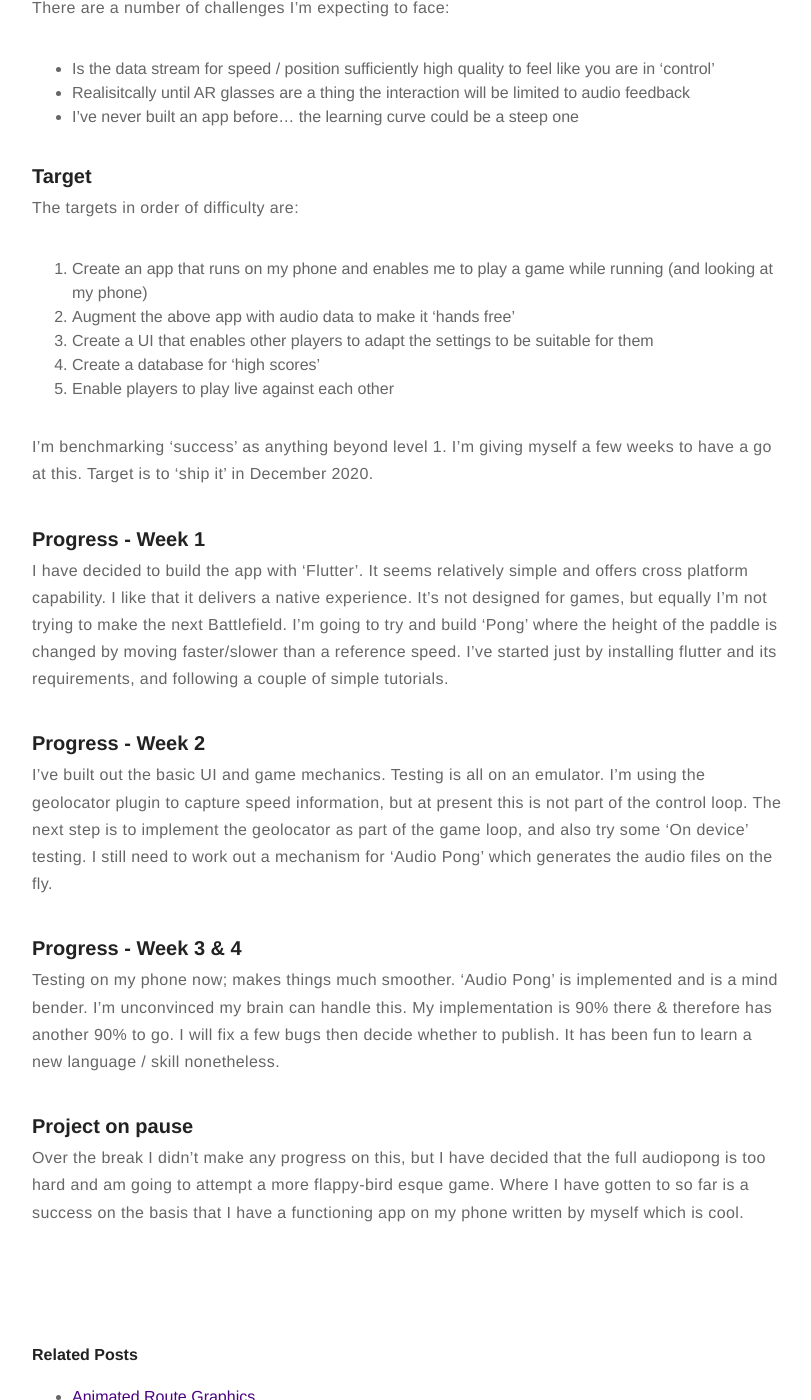
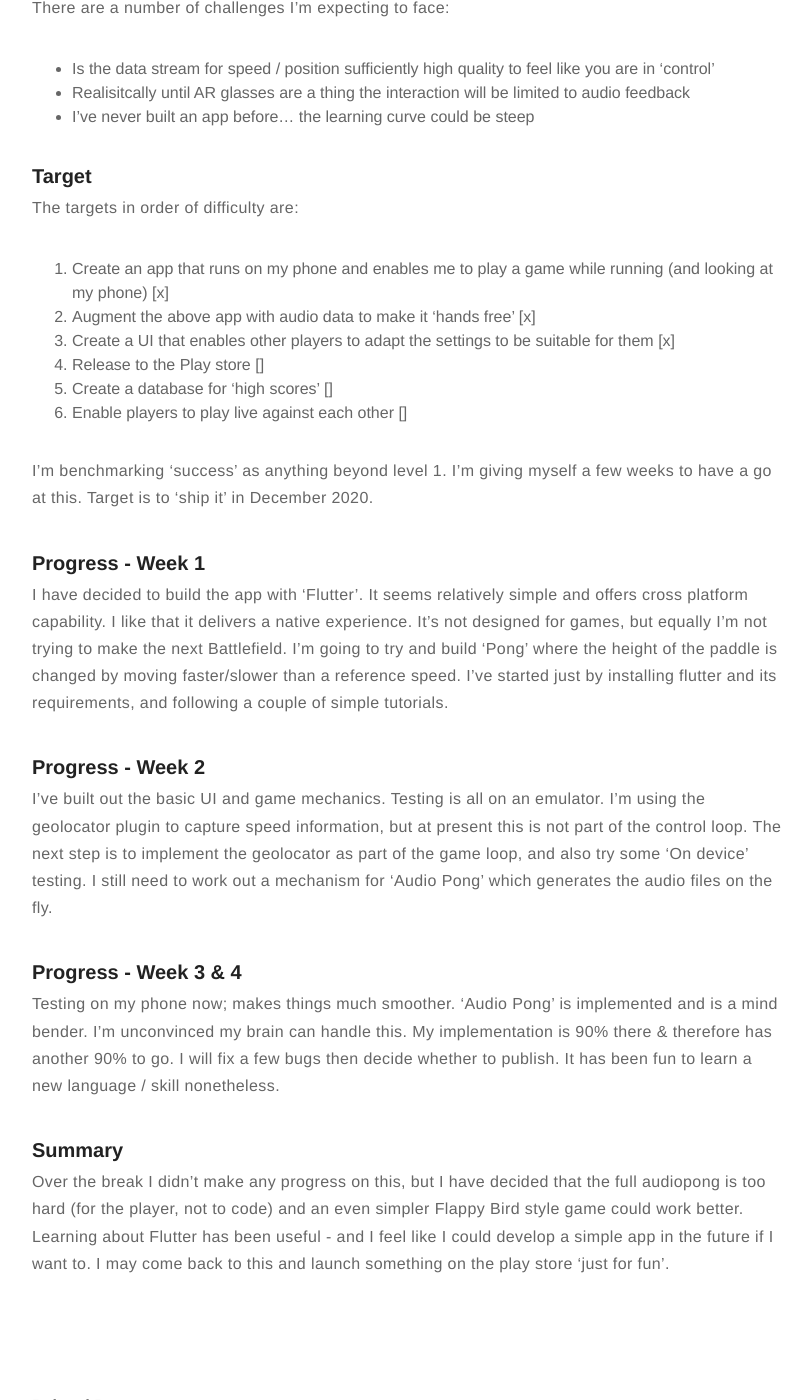
Before and after one commit to jc782/jc782.github.io, a Jekyll site: the page built from _posts/2020-11-11-Flutter-Running-Game.markdown, in a window 1280 px wide and 1400 px high, scrolled down 510 px. Shown: the whole window, without its empty margins (233-1044 px from the left). Built offline with Jekyll 4.4.1, drawn with Linux system fonts in a browser that asks for light colours.

Commit message:
+ book and blog updates

````diff
--- a/_posts/2020-08-15-Acer-aspire-review.markdown
+++ b/_posts/2020-08-15-Acer-aspire-review.markdown
@@ -17,7 +17,7 @@ My chromebook has been EOL'd and my laptop is just too old to be suitable for us
 * Upgradeable RAM (seemingly the only option with the UK with upgradeable RAM at this price-point)
 * Decent build / feel - The laptop feels solid and for a 15" laptop it's suprisingly small and light.
 * Available now rather than in 6wks+
-* My previous laptop was an Acer Aspire and has lasted 8yrs...
+* My previous laptop was an Acer Aspire and has lasted 8yrs... so it seems like a good choice
 
 
 Things I didn't care about and so compromised on:
@@ -36,4 +36,5 @@ I am dual booting Windows and Ubuntu 20.04 with the 5.8 kernel. Most things seem
 Jan 2021 Update:
 * I had issues with audio reliablitly on 20.04 and generally felt a few things were not quite right. I have update to 20.10 Pop OS which seems smoother and the audio works.
 
-The first upgrade should be adding an additional 16GB RAM stick to the Dimm slot.
+Feb 2021 Update:
+* POP OS has generally been pretty good. Occasionally something happens which makes things run slow until I reboot. Unsure what this is. I also regret turning on encryption which seems like just an extra password to remember.
--- a/_posts/2020-11-11-Flutter-Running-Game.markdown
+++ b/_posts/2020-11-11-Flutter-Running-Game.markdown
@@ -19,16 +19,17 @@ I want to keep things relatively simple, but also make something 'interesting'.
 There are a number of challenges I'm expecting to face:
 * Is the data stream for speed / position sufficiently high quality to feel like you are in 'control'
 * Realisitcally until AR glasses are a thing the interaction will be limited to audio feedback
-* I've never built an app before... the learning curve could be a steep one
+* I've never built an app before... the learning curve could be steep
 
 
 ### Target
 The targets in order of difficulty are:
-1. Create an app that runs on my phone and enables me to play a game while running (and looking at my phone)
-2. Augment the above app with audio data to make it 'hands free'
-3. Create a UI that enables other players to adapt the settings to be suitable for them
-4. Create a database for 'high scores'
-5. Enable players to play live against each other
+1. Create an app that runs on my phone and enables me to play a game while running (and looking at my phone) [x]
+2. Augment the above app with audio data to make it 'hands free' [x]
+3. Create a UI that enables other players to adapt the settings to be suitable for them [x]
+4. Release to the Play store []
+5. Create a database for 'high scores' []
+6. Enable players to play live against each other []
 
 I'm benchmarking 'success' as anything beyond level 1. I'm giving myself a few weeks to have a go at this. Target is to 'ship it' in December 2020.
 
@@ -43,5 +44,6 @@ I still need to work out a mechanism for 'Audio Pong' which generates the audio
 ### Progress - Week 3 & 4
 Testing on my phone now; makes things much smoother. 'Audio Pong' is implemented and is a mind bender. I'm unconvinced my brain can handle this. My implementation is 90% there & therefore has another 90% to go. I will fix a few bugs then decide whether to publish. It has been fun to learn a new language / skill nonetheless.
 
-### Project on pause
-Over the break I didn't make any progress on this, but I have decided that the full audiopong is too hard and am going to attempt a more flappy-bird esque game. Where I have gotten to so far is a success on the basis that I have a functioning app on my phone written by myself which is cool.
+### Summary
+Over the break I didn't make any progress on this, but I have decided that the full audiopong is too hard (for the player, not to code) and an even simpler Flappy Bird style game could work better.
+Learning about Flutter has been useful - and I feel like I could develop a simple app in the future if I want to. I may come back to this and launch something on the play store 'just for fun'.
--- a/_posts/2020-12-30-Books-2021.markdown
+++ b/_posts/2020-12-30-Books-2021.markdown
@@ -39,3 +39,7 @@ Bitesize advice - easy to read and probably some truths.
 ### Are Prisons Obsolete?, Angela Davis
 *Feb 2021*
 Interesting book - very essay like. Title should probably be 'Prisons Are Obsolete'. Will be interesting to see the evolution over the next decades.
+
+### The making of the fittest, Sean B. Carrol
+*Feb 2021*
+Good technical details - the repetition of natural selection is fascinating (ie antifreeze fish in Arctic / antarctic) - it's interesting to think about current selection pressures (anthropological ones)
--- a/_posts/2021-02-02-Stringart.markdown
+++ b/_posts/2021-02-02-Stringart.markdown
@@ -20,7 +20,7 @@ Keeping in theme the image selected was a pet portrait.
 
 I wrote some code in python, the essence of the algorithm is to have fixed lines that can be transversed. Each line has associated pixels that it darkens.
 
-From each position it's quite simple, we just have to evaluate the best next line.
+From each position it's quite simple, we just have to evaluate the best next line and then update the image we're evaluating to take into account this.
 
 Something like
 ```python
````
